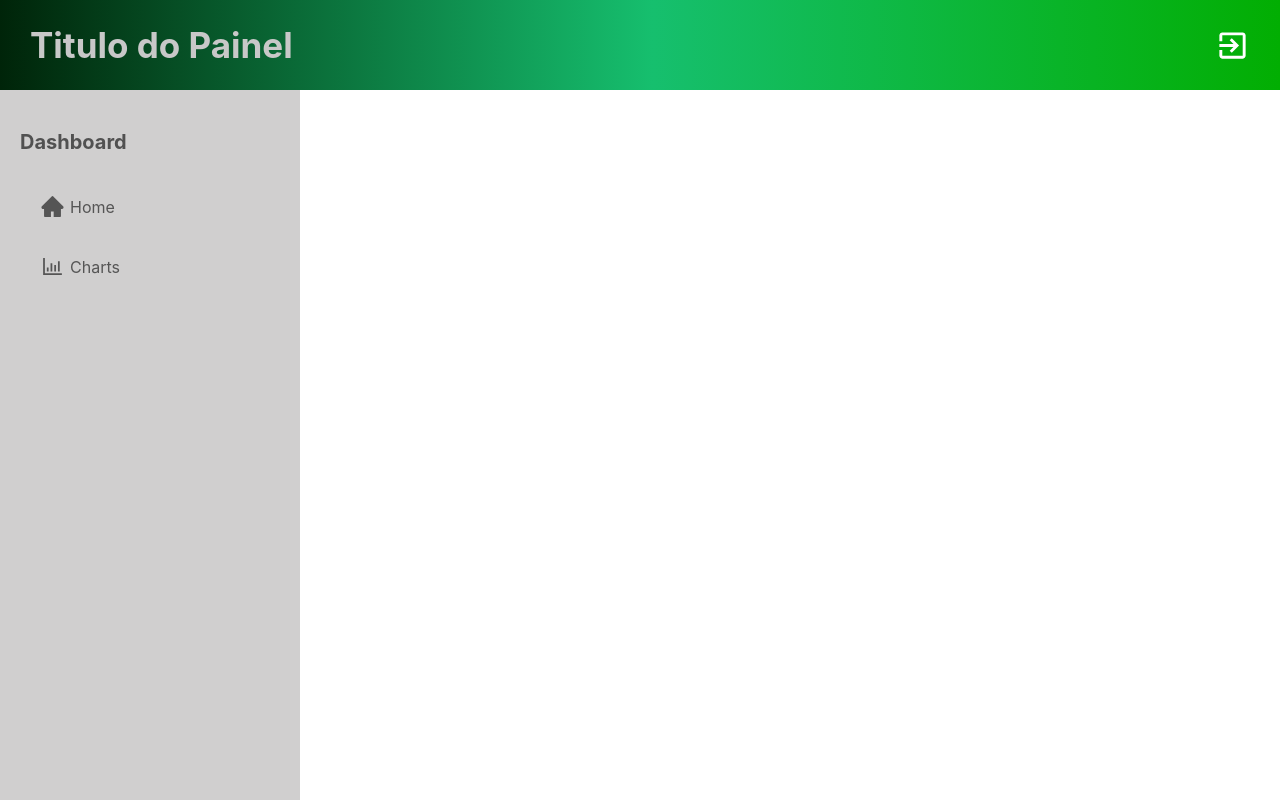
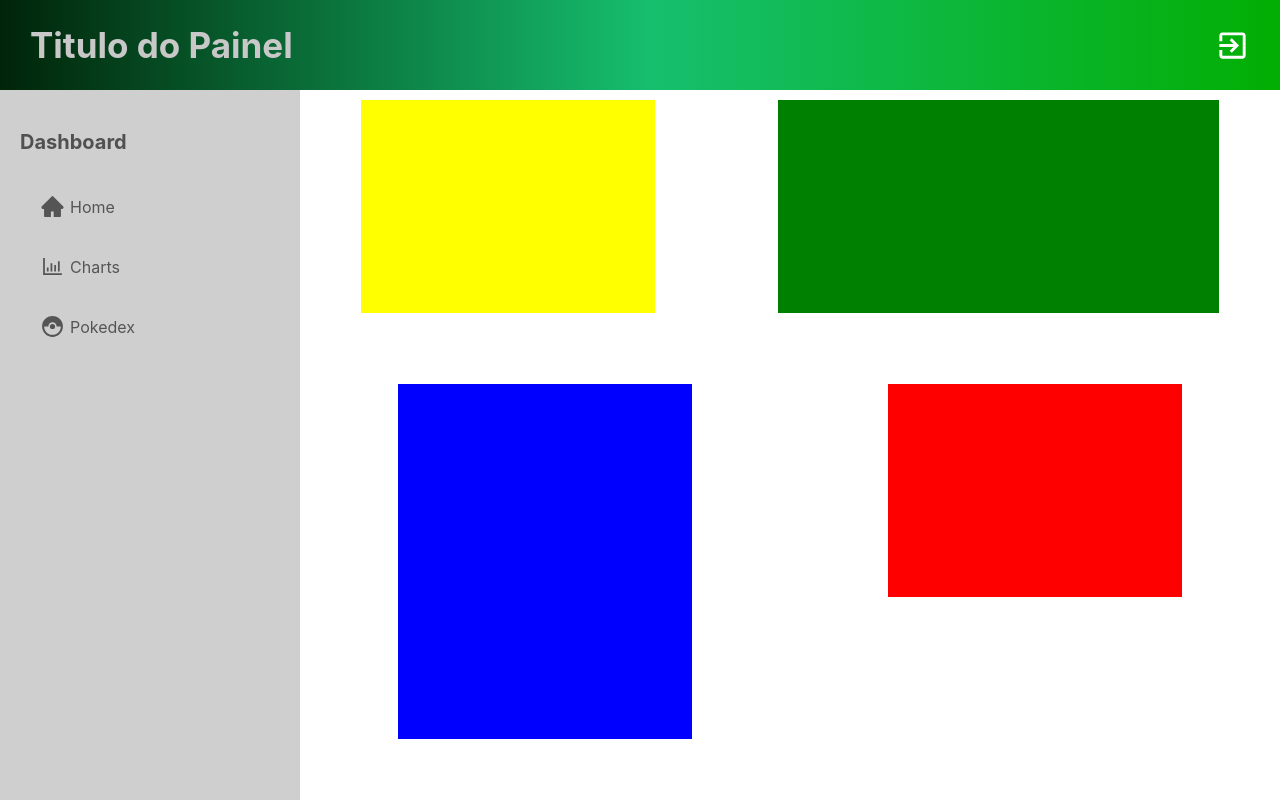
Before and after one commit to jgcarlosfranca/painel-template-generic, a React (Create React App) app: page /pokedex in a window 1280 px wide. Built offline with nearby package versions, Linux system fonts and the light colour scheme.

Commit message:
creating pokedex

```diff
--- a/src/App.js
+++ b/src/App.js
@@ -4,6 +4,7 @@ import Sidebar from "./Components/Sidebar";
 import { BrowserRouter as Router, Routes, Route } from "react-router-dom";
 import Home from "./Pages/Home";
 import Charts from "./Pages/Charts";
+import PokeDex from "./Pages/PokeDex"
 function App() {
   return (
     <div className="App">
@@ -14,6 +15,7 @@ function App() {
           <Routes>
             <Route element={<Home />} exact path="/" />
             <Route element={<Charts />} exact path="/charts" />
+            <Route element={<PokeDex/>} exact path="/pokedex" />
           </Routes>
         </div>
       </Router>
--- a/src/Components/Sidebar/index.jsx
+++ b/src/Components/Sidebar/index.jsx
@@ -1,5 +1,6 @@
 import "./styles.css";
-import { AiFillHome, AiOutlineBarChart } from "react-icons/ai";
+import { AiFillHome, AiOutlineBarChart, } from "react-icons/ai";
+import { MdCatchingPokemon } from "react-icons/md"
 import { Link } from "react-router-dom";
 
 export default function Sidebar() {
@@ -21,6 +22,12 @@ export default function Sidebar() {
                 Charts
               </li>
             </Link>
+            <Link to="/pokedex" className="link">
+              <li className="sidebarListItem active">
+                <MdCatchingPokemon className="sidebarIcon" />
+                Pokedex
+              </li>
+            </Link>
           </ul>
 
           {/* <Link to="/charts" className="link">
--- /dev/null
+++ b/src/Pages/PokeDex/index.jsx
@@ -0,0 +1,12 @@
+import "./styles.css";
+
+export default function Home() {
+  return (
+    <div className="home">
+      <div className="yellow"></div>
+      <div className="green"></div>
+      <div className="blue"></div>
+      <div className="red"></div>
+    </div>
+  );
+}
--- /dev/null
+++ b/src/Pages/PokeDex/styles.css
@@ -0,0 +1,43 @@
+.home {
+    display: flex;
+    flex-direction: row;
+    flex-wrap: wrap;
+    justify-content: space-around;
+    width: 100%;
+}
+
+.yellow {
+    margin: 10px;
+    width: 30%;
+    height: 30%;
+    background-color: yellow;
+}
+
+.green {
+    margin: 10px;
+    width: 45%;
+    height: 30%;
+    background-color: green;
+}
+
+.blue {
+    margin: 10px;
+    width: 30%;
+    height: 50%;
+    background-color: blue;
+}
+
+.red {
+    margin: 10px;
+    width: 30%;
+    height: 30%;
+    background-color: red;
+}
+
+.MainChartPainel {
+    display: flex;
+    align-items: center;
+    width: 100%;
+    min-width: 1080px;
+    max-width: 1080px;
+}
```
